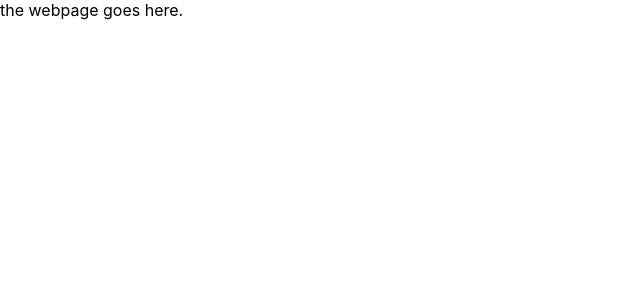
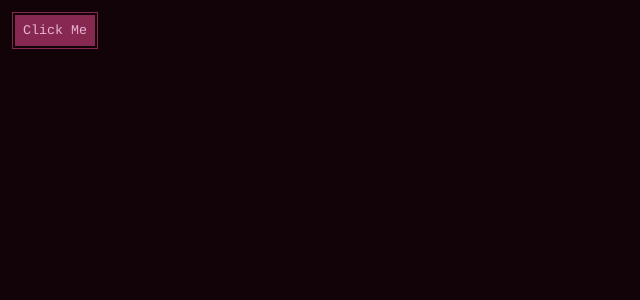
Before and after one commit to loneJogger/xvii, a JavaScript app in the folder client/: page / in a window 1280 px wide. Shown: the top 300 px of the page, without its empty margins (0-640 px from the left). Built offline with nearby package versions, Linux system fonts and the light colour scheme; the HTML template or start-up script is replaced by a standard one.

Commit message:
added button component and init main style

```diff
--- a/client/src/App.js
+++ b/client/src/App.js
@@ -1,8 +1,11 @@
+import './styles/main.css'
+import Button from './components/Button'
+
 const App = () => {
 
   return (
     <div>
-      the webpage goes here.
+      <Button>Click Me</Button>
     </div>
   )
 }
--- /dev/null
+++ b/client/src/components/Button.js
@@ -0,0 +1,38 @@
+import styled from '@emotion/styled'
+
+const Button = props => {
+
+    const Shell = styled.div`
+        border: 1px solid #86284f;
+        transition: border-color 0.5s;
+        cursor: pointer;
+        width: fit-content;
+        &:hover {
+            border: 1px solid #110307;
+        }
+    `
+
+    const Button = styled.button`
+        cursor: pointer;
+        padding: 8px;
+        margin: 2px;
+        font-family: 'Courier';
+        background-color: #86284f;
+        color: #eab4d5;
+        border: none;
+        transition: color 0.5s, background-color 0.5s;
+        &:hover {
+            background-color: #110307;
+            color: #86284f;
+        }
+    `
+
+    return (
+        <Shell onClick={props.execute}>
+            <Button>{props.children}</Button>
+        </Shell>
+    )
+
+}
+
+export default Button
--- /dev/null
+++ b/client/src/styles/main.css
@@ -0,0 +1,5 @@
+body {
+    padding: 12px;
+    background: #110307;
+    color: #eab4d5;
+}
```
